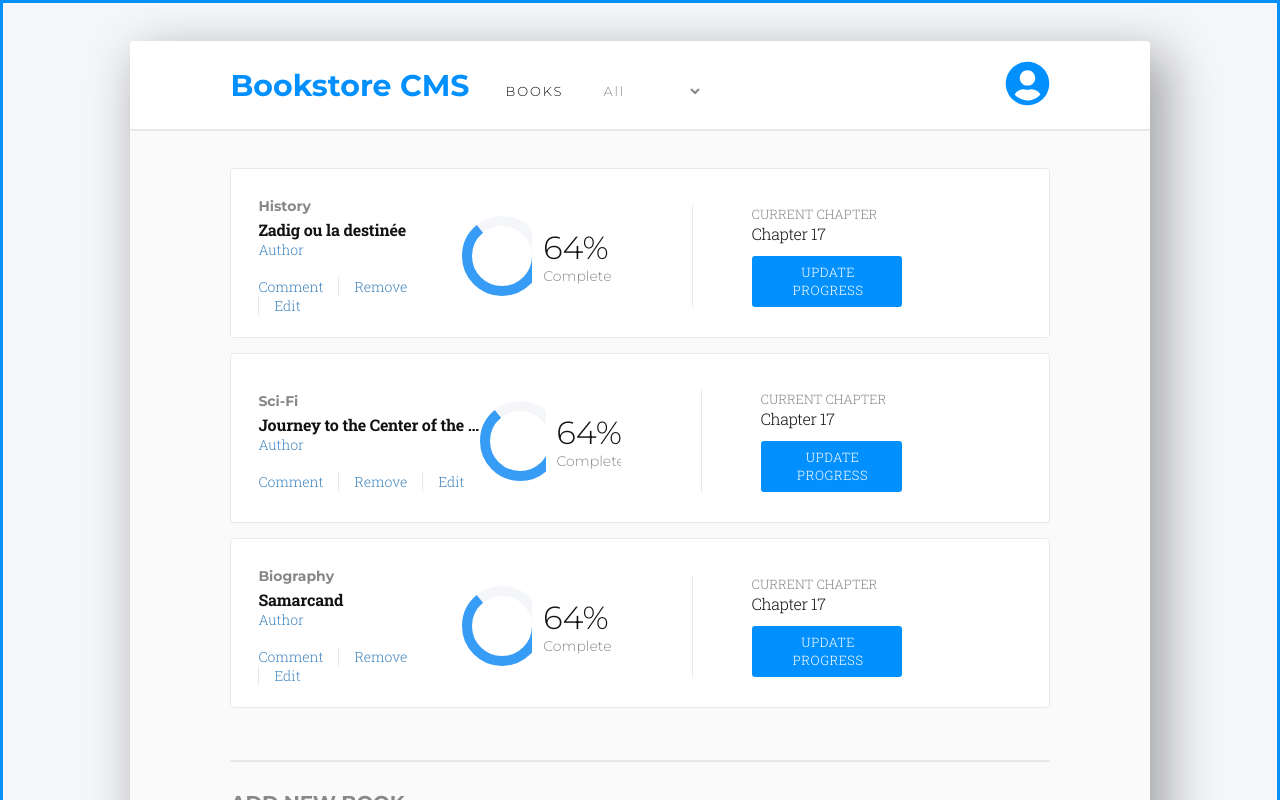
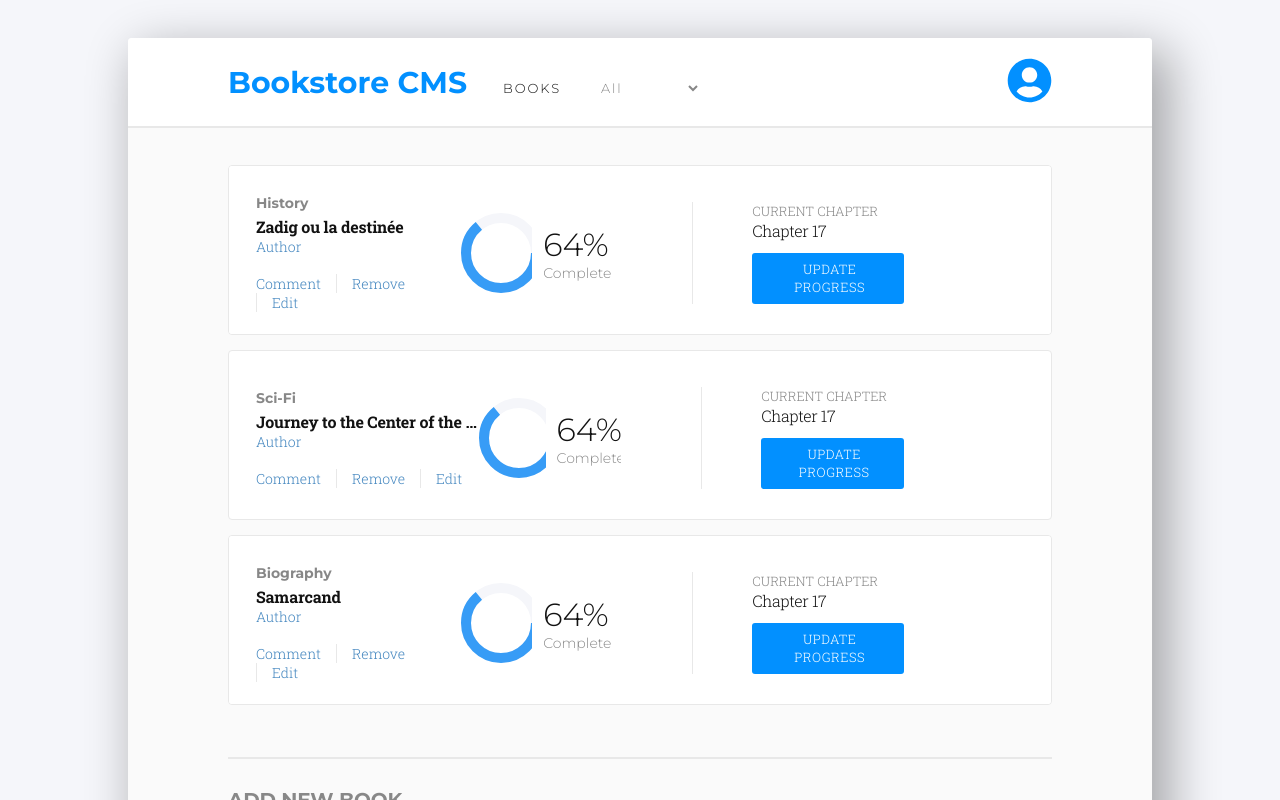
Before and after one commit to CalyCherkaoui/bookstore-react-redux, a React (Create React App) app: page / in a window 1280 px wide. Shown: the top 800 px of the page. Built offline with nearby package versions, Linux system fonts and the light colour scheme.

Commit message:
Update Css style

```diff
--- a/src/App.css
+++ b/src/App.css
@@ -20,8 +20,6 @@
   padding: 0 0 794px;
   margin: auto;
   border-radius: 4px;
-
-  /* box-shadow: 0 0 60px 0 var(--black-5); */
   -webkit-box-shadow: 13px 17px 50px 5px rgba(0, 0, 0, 0.33);
   box-shadow: 13px 17px 50px 5px rgba(0, 0, 0, 0.33);
   background-color: #fafafa;
--- a/src/index.css
+++ b/src/index.css
@@ -12,25 +12,10 @@ body {
   box-sizing: border-box;
 }
 
-:root {
-  --bubble-gum-pink: #ff5ab7;
-  --black: #1e1e1e;
-  --pinkish-grey: #c4c4c4;
-  --pale-grey: #f5f6fa;
-  --warm-grey: #888;
-  --black-two: #121212;
-  --white: #fff;
-  --dodger-blue: #379cf6;
-  --medium-blue: #307bbe;
-  --azure: #0290ff;
-  --black-5: rgba(0, 0, 0, 0.05);
-}
-
 #root {
   width: 100%;
   margin: auto;
   padding: 3% 0;
   min-height: 100vh;
   background-color: var(--pale-grey);
-  border: #0290ff solid 3px;
 }
```
